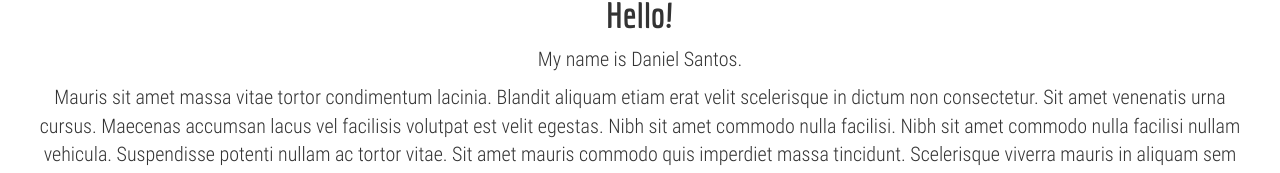
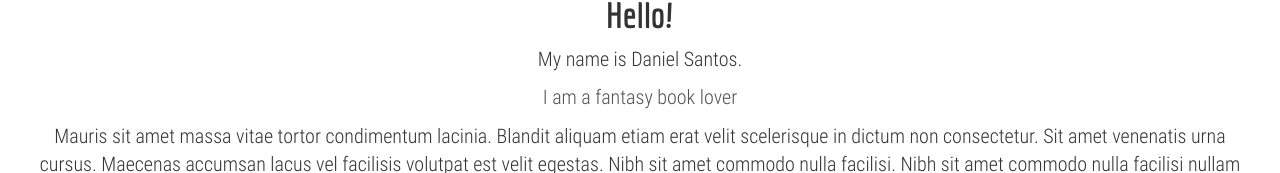
Before and after one commit to danieltex/react-bootcamp-portfolio, a React (Vite) app: page / in a window 1280 px wide. Shown: the part 257-430 px from the top of the page. Built offline with nearby package versions, Linux system fonts and the light colour scheme.

Commit message:
Title with fade

```diff
--- a/src/App.js
+++ b/src/App.js
@@ -1,6 +1,8 @@
 import React, { Component } from 'react';
 import Projects from './Projects';
 import SocialProfiles from './SocialProfiles';
+import Title from './Title';
+
 import profileImage from './assets/profile.jpg';
 
 class App extends Component {
@@ -29,12 +31,13 @@
                 <img src={profileImage} alt='profile' className='profile-image' />
                 <h1>Hello!</h1>
                 <p>My name is Daniel Santos.</p>
+                <Title />
                 <p>Mauris sit amet massa vitae tortor condimentum lacinia. Blandit aliquam etiam erat velit scelerisque in dictum non consectetur. Sit amet venenatis urna cursus. Maecenas accumsan lacus vel facilisis volutpat est velit egestas. Nibh sit amet commodo nulla facilisi. Nibh sit amet commodo nulla facilisi nullam vehicula. Suspendisse potenti nullam ac tortor vitae. Sit amet mauris commodo quis imperdiet massa tincidunt. Scelerisque viverra mauris in aliquam sem fringilla ut. In metus vulputate eu scelerisque felis imperdiet proin fermentum leo. Tellus mauris a diam maecenas.</p>
                 {bio}
-               <hr />
-               <Projects />
-               <hr />
-               <SocialProfiles />
+                <hr />
+                <Projects />
+                <hr />
+                <SocialProfiles />
             </div>
         );
     }
--- /dev/null
+++ b/src/Title.js
@@ -0,0 +1,45 @@
+import React, { Component } from 'react';
+
+const TITLES = [
+    'a software engineer',
+    'a fantasy book lover',
+    'a rubik cube solver',
+    'a huge metal fan',
+    'a father'
+];
+
+class Title extends Component {
+    state = { titleIndex: 0, fadeIn: true };
+
+    componentDidMount() {
+        this.timeout = setTimeout(() => this.setState({fadeIn: false}), 2000);
+
+        this.animateTitles();
+    }
+
+    animateTitles = () => {
+        this.titleInterval = setInterval(() => {
+            const titleIndex = (this.state.titleIndex + 1) % TITLES.length;
+
+            this.timeout = setTimeout(() => this.setState({fadeIn: false}), 2000);
+            this.setState({ titleIndex, fadeIn: true });
+        }, 4000);
+    };
+
+    componentWillUnmount() {
+        console.log('Title component will unmount');
+
+        clearInterval(this.titleInterval);
+        clearTimeout(this.timeout);
+    }
+
+    render() {
+        const { fadeIn, titleIndex } = this.state;
+        const title = TITLES[titleIndex];
+        return (
+            <p className={fadeIn ? 'title-fade-in' : 'title-fade-out'}>I am {title}</p>
+        );
+    }
+}
+
+export default Title;
--- a/src/index.css
+++ b/src/index.css
@@ -25,3 +25,25 @@
     width: 200px;
     height: 50%;
 }
+
+.title-fade-out {
+    opacity: 0;
+    animation-name: fade-out;
+    animation-duration: 2s;
+}
+
+.title-fade-in {
+    opacity: 1;
+    animation-name: fade-in;
+    animation-duration: 2s;
+}
+
+@keyframes fade-out {
+    from { opacity: 1; }
+    to { opacity: 0; }
+}
+
+@keyframes fade-in {
+    from { opacity: 0; }
+    to { opacity: 1; }
+}
```
